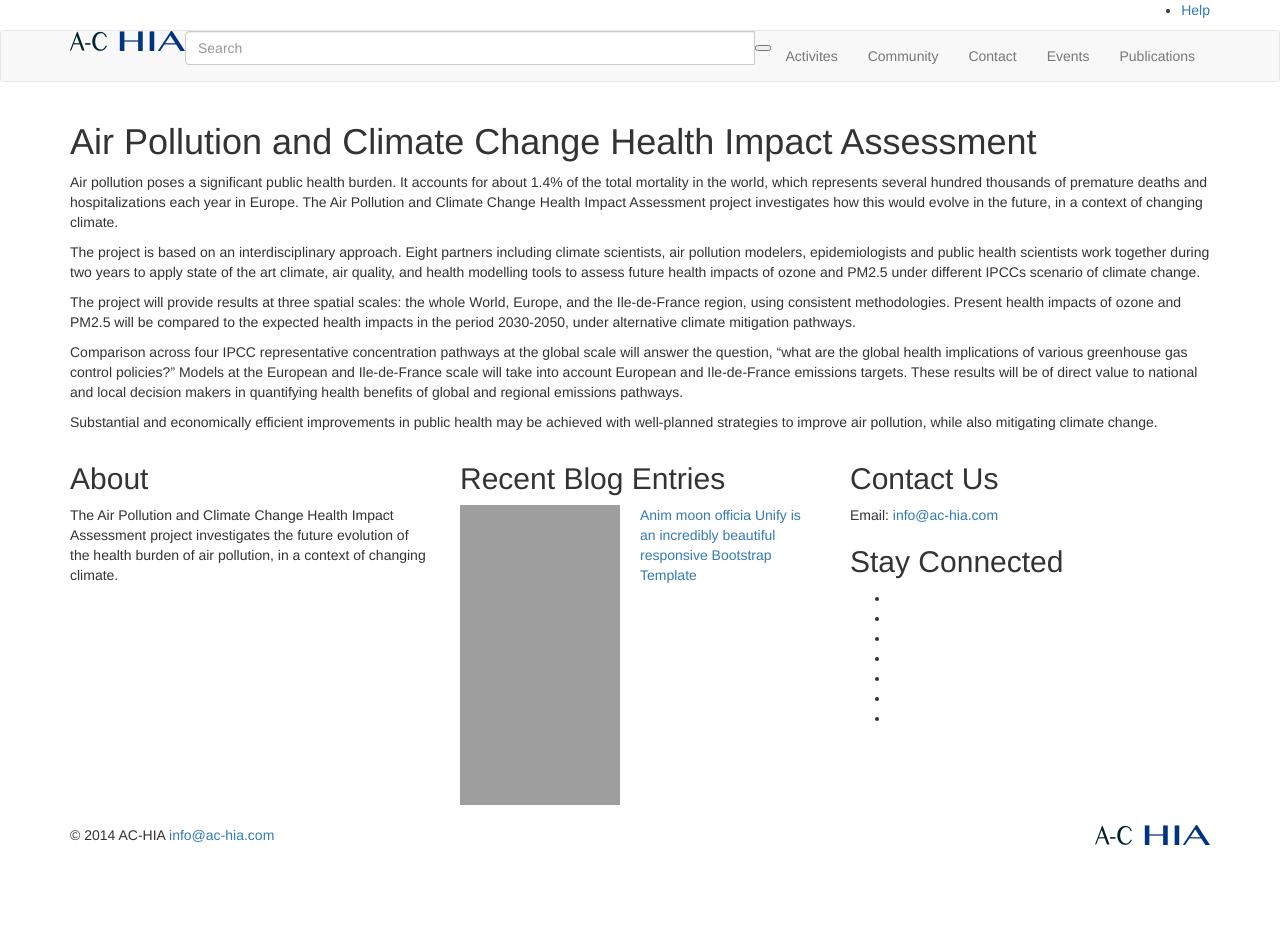
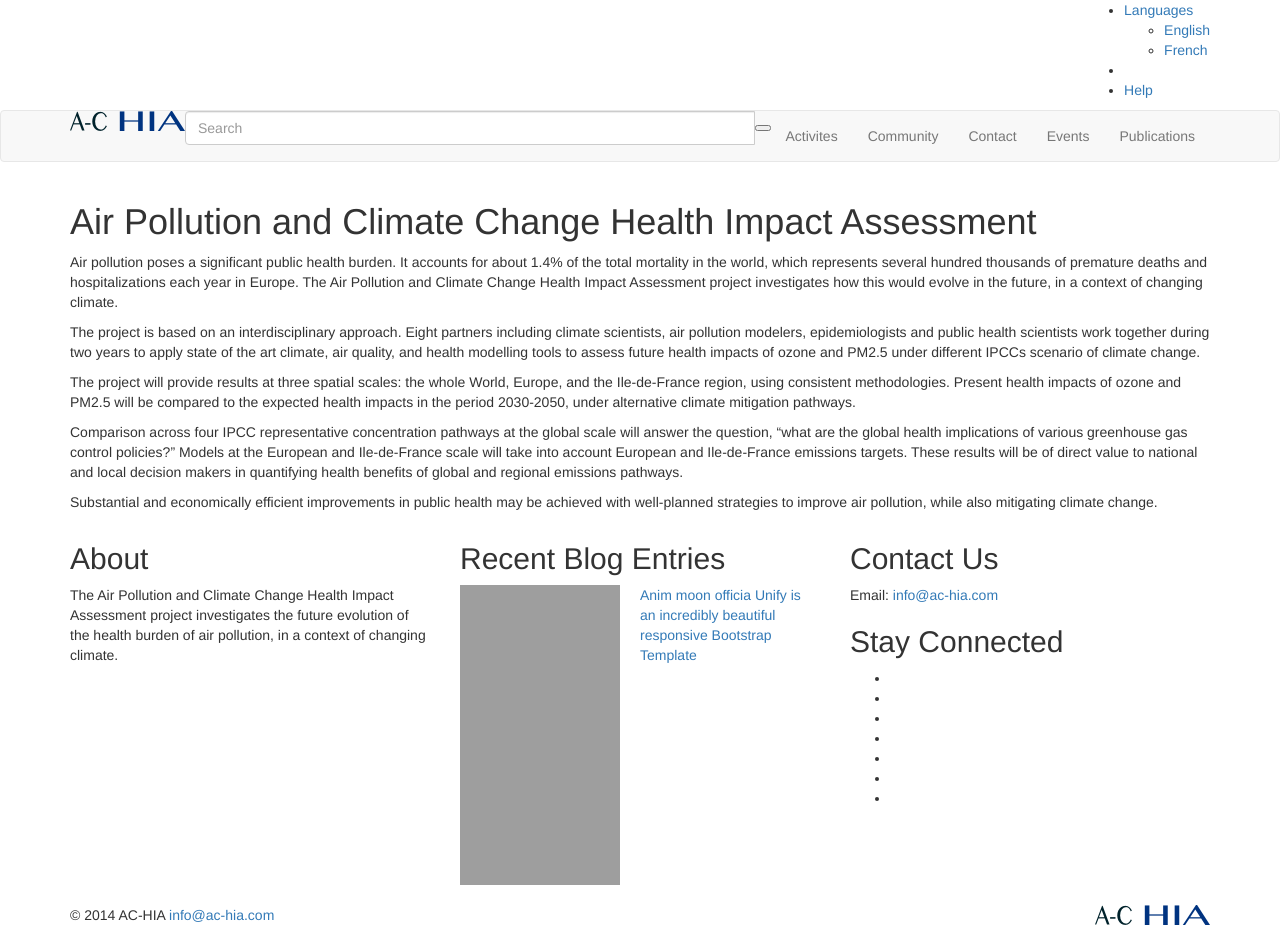
Before and after one commit to vlikhvar/achia, a Jekyll site: the page built from index.md, in a window 1280 px wide. Built offline with Jekyll 4.4.1, drawn with Linux system fonts in a browser that asks for light colours; nearby versions of some CDN libraries; library files that are not in the unit come from our copies; Markdown is read by kramdown in place of the engine named in the settings; before the commit the page ends 900 px from its top, so only the background shows below that.

Commit message:
added language selector

```diff
--- a/_includes/themes/unify/default.html
+++ b/_includes/themes/unify/default.html
@@ -34,7 +34,6 @@
 <div class="top">
     <div class="container">
         <ul class="loginbar pull-right">
-          <!--
             <li>
                 <i class="icon-globe"></i>
                 <a>Languages</a>
@@ -42,13 +41,10 @@
                     <li class="active">
                         <a href="#">English <i class="icon-ok"></i></a>
                     </li>
-                    <li><a href="#">Spanish</a></li>
-                    <li><a href="#">Russian</a></li>
-                    <li><a href="#">German</a></li>
+                    <li><a href="#">French</a></li>
                 </ul>
             </li>
             <li class="devider"></li>
-          -->
             <li><a href="page_faq.html">Help</a></li>
             <!--
             <li class="devider"></li>
```
